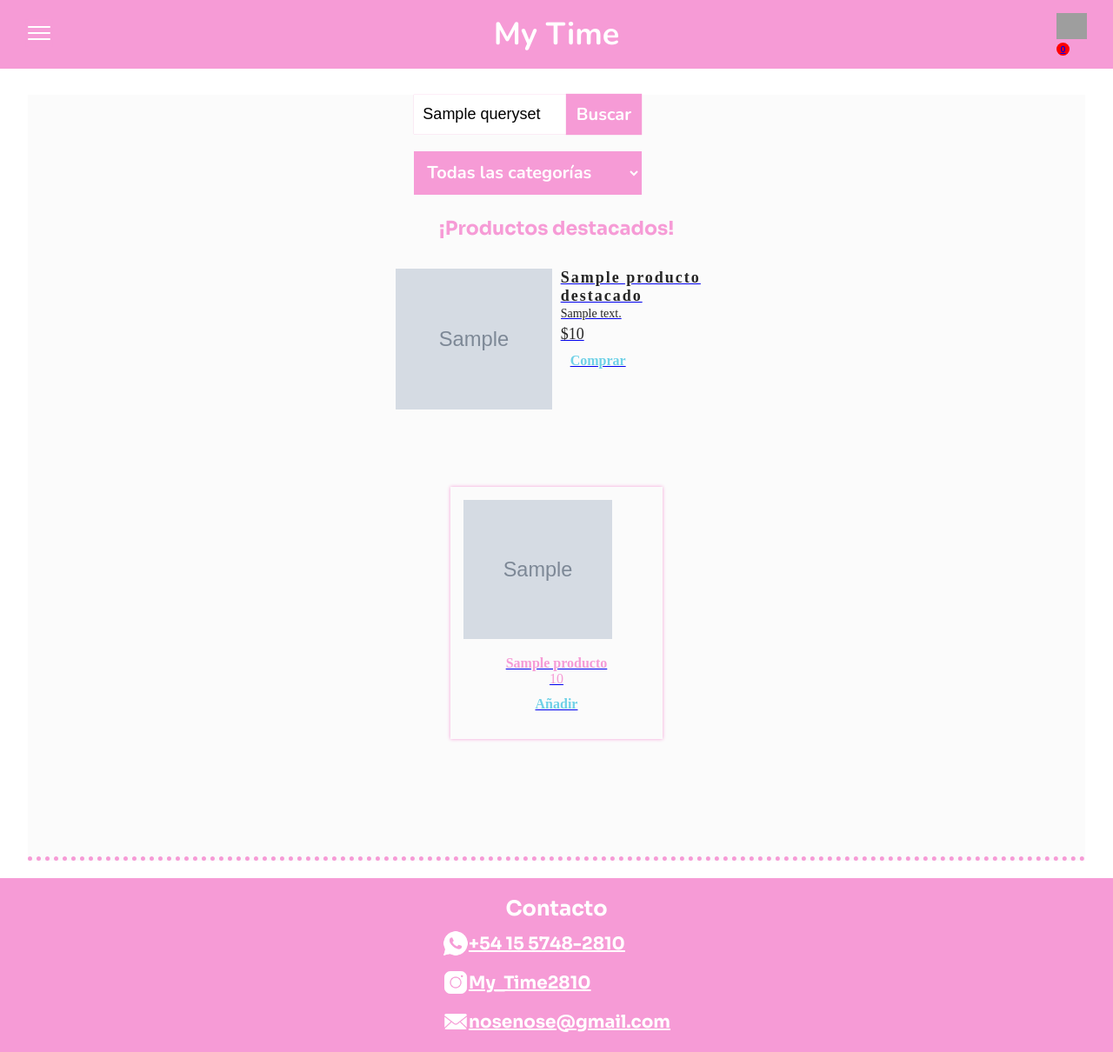
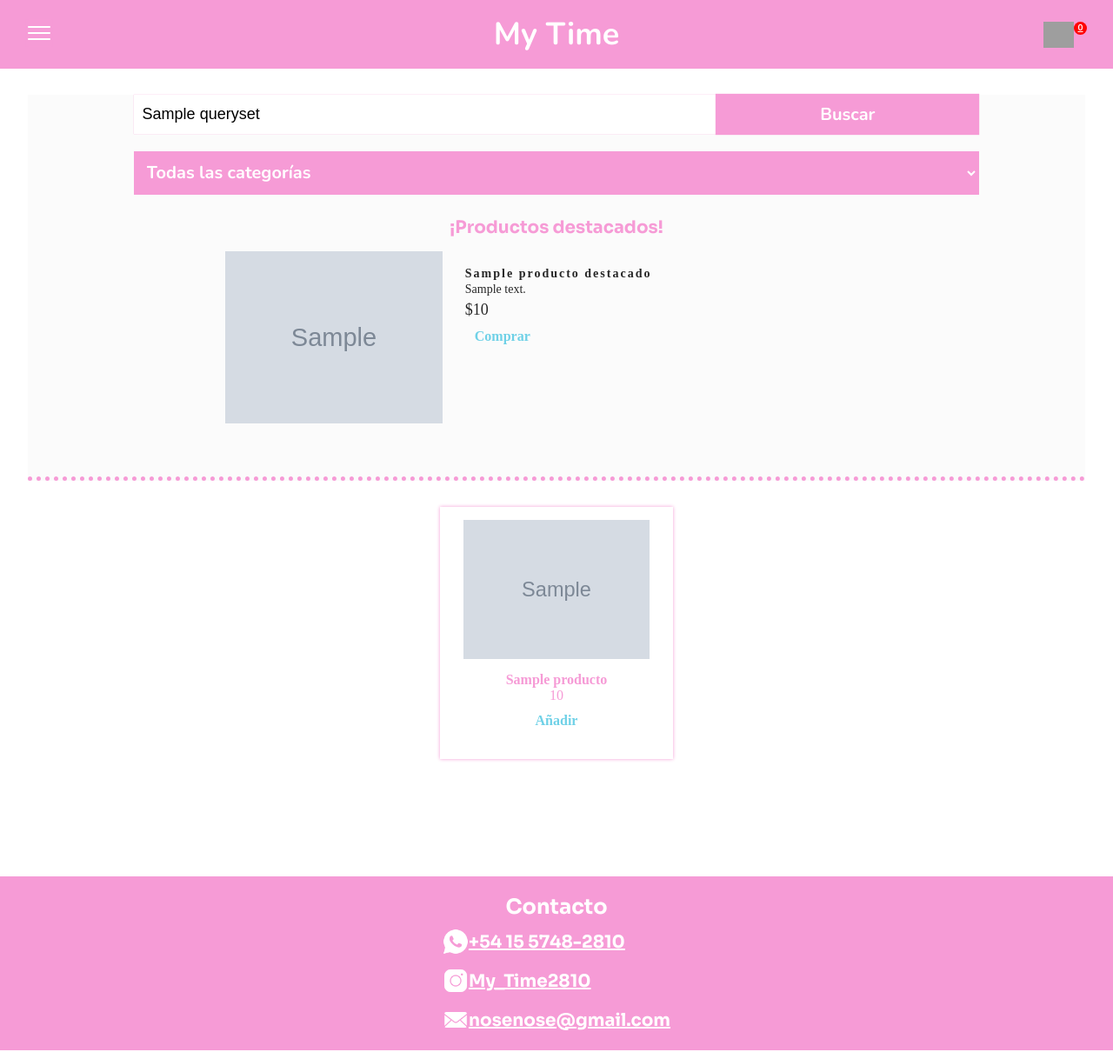
Before and after one commit to TomixLoL/MyTime, a Django app: template project/apps/productos/templates/index.html in a window 1280 px wide. Shown: the whole page at 87% size. Run offline with Django 4.2, Linux system fonts and the light colour scheme; the template is opened without the code that fills it: most values are stand-ins (such as "Sample title", 1, 10 or a date in 2020); grey boxes marked "Sample" are stand-in pictures; some web fonts are replaced; grey boxes are pictures that could not be loaded.

Commit message:
Arreglo detalles #2

```diff
--- a/project/apps/productos/templates/base.html
+++ b/project/apps/productos/templates/base.html
@@ -16,8 +16,6 @@
 
     {% include 'footer.html' %}
 
-<script src="{% static 'js/detail.js' %}"></script>
-
 </body>
 
 
--- a/project/apps/productos/templates/header.html
+++ b/project/apps/productos/templates/header.html
@@ -13,12 +13,10 @@
             </svg>
         </div>
         <h1>My Time</h1>
-        <div class="carrito">
-            <a href= "{% url 'carrito:carrito' %}">
-                <img src="{% static 'img/carrito.png' %}" alt="carrito" srcset="">
-                <span class="circulo">{{ request.session.carrito.items|length }}</span>
-            </a>
-        </div>
+        <a class="carrito" href= "{% url 'carrito:carrito' %}">
+            <img src="{% static 'img/carrito.png' %}" alt="carrito" srcset="">
+            <span class="circulo">{{ request.session.carrito.items|length }}</span>
+        </a>
     </header>
 
     <div class="aside-menu token-menu" id="aside">
--- a/project/apps/productos/templates/index.html
+++ b/project/apps/productos/templates/index.html
@@ -6,7 +6,7 @@
 
     <section class="bienvenida">
         <!-- Filtro y buscador -->
-        <form method="get" action="">
+        <form class="buscador-form" method="get" action="">
 
             <!-- Buscador -->
             <div class="buscador">
@@ -28,8 +28,7 @@
         <h2>¡Productos destacados!</h2>
         <div class="productos-destacados">
             {% for producto_destacado in productos_destacados %}
-                <a href="{% url 'productos:producto_detail' producto_destacado.id %}">
-                    <div class="producto-destacado">
+                <a class="producto-destacado" href="{% url 'productos:producto_detail' producto_destacado.id %}">
                         <img src="{{ producto_destacado.imagen_producto.url }}" alt="{{ producto_destacado.nombre }}">
                         <div class="producto-destacado-info">
                             <h5>{{ producto_destacado.nombre }}</h5>
@@ -37,17 +36,16 @@
                             <p class="precio">${{ producto_destacado.precio }}</p>
                             <button>Comprar</button>
                         </div>
-                    </div>
                 </a>
             {% endfor %}
         </div>
     {% endif %}
+    </section>
 
     <!-- Productos generales -->
     <section class="todosProd">
         {% for producto in object_list %}
-            <div class="producto">
-                <a href="{% url 'productos:producto_detail' producto.id %}">
+                <a href="{% url 'productos:producto_detail' producto.id %}" class="producto">
                     <img src="{{ producto.imagen_producto.url }}" alt="Portada">
                     <div class="card">
                         <h5>{{ producto.nombre }}</h5>
@@ -55,7 +53,6 @@
                         <button>Añadir</button>
                     </div>
                 </a>
-            </div>
 
         {% endfor %}
     </section>
--- a/project/static/css/header.css
+++ b/project/static/css/header.css
@@ -59,11 +59,18 @@ header img{
     z-index: 500;
 }
 
-div.carrito{
+.carrito{
     width: 30%;
     display: flex;
     justify-content: end;
     z-index: 500;
+    color: white;
+
+}
+
+.carrito span{
+    color: white;
+    text-decoration: none;
 }
 
 .circulo{
--- a/project/static/css/index.css
+++ b/project/static/css/index.css
@@ -44,25 +44,36 @@ h2{
     text-align: center;
 }
 
-.bienvenida h2{
+.bienvenida h2 {
     margin-top: 25px;
+
 }
 
-div.buscador{
+.buscador-form{
+    width: 100%;
+    display:flex;
+    flex-direction: column;
+    align-items: center;
+    justify-content: center;
+}
+
+.buscador {
     width: 80%;
     display: flex;
     align-items: center;
     justify-content: center;
     height: 45px;
     margin-bottom: 20px;
+
 }
 
-div.buscador input, div.buscador button{
+.buscador input,
+.buscador button {
     height: 100%;
     box-shadow: 0px 0px 1px var(--primario);
 }
 
-#bienvenida-buscador{
+#bienvenida-buscador {
     width: 69%;
     padding: 0px 10px;
     outline: none;
@@ -96,22 +107,23 @@ select.categorias-select{
     font-size: 20px;
 }
 
-select.categorias-select::-ms-expand{
+select.categorias-select::-ms-expand {
     outline: none;
 }
 
-div.productos-destacados{
+.productos-destacados {
     margin-top: 24px;
     width: 100%;
     height: fit-content;
     display: flex;
     align-items: center;
     flex-direction: column;
-    justify-content: space-around;
+    justify-content: center;
     gap: 25px;
+    flex-wrap: wrap;
 }
 
-.producto-destacado{
+.producto-destacado {
     text-decoration: none;
     width: 100%;
     height: 180px;
@@ -192,11 +204,12 @@ section.todosProd{
     flex-wrap: wrap;
 }
 
-div.producto{
+.producto {
+    text-decoration: none;
     flex: 1;
     width: fit-content;
-    min-width: 48%;
-    max-width: 48%;
+    min-width: 88%;
+    max-width: 88%;
     min-height: 260px;
     max-height: 260px;
     display: flex;
@@ -209,30 +222,30 @@ div.producto{
     box-shadow: 0px 0px 4px var(--primario);
 }
 
-div.producto img{
+.producto img {
     overflow: visible !important;
-    object-fit:fill;
-    vertical-align:auto;
+    object-fit: contain;
+    vertical-align: auto;
     box-sizing: content-box;
     overflow-clip-margin: content-box;
-    max-height: 130px;
-    min-height: 130px;
+    max-height: 150px;
+    min-height: 150px;
     width: 80%;
 }
 
-div.card {
+.card {
     display: flex;
     flex-direction: column;
     align-items: center;
-    height: 90px;
+    height: 120px;
     font-family: "Cantarell";
     text-align: center;
-    margin-top: 15px    ;
+    margin-top: 15px;
     color: var(--primario);
     width: 100%;
 }
 
-div.card h5{
+.card h5 {
     width: 80%;
     white-space: nowrap;
     overflow: hidden;
@@ -253,18 +266,97 @@ div.card h5{
     margin-top: 10px;
 }
 
+@media (min-width:225px) {
+    .producto-destacado h5 {
+        font-size: 14px;
+    }
+
+    .producto {
+        min-width: 80%;
+        max-width: 80%;
+        margin-bottom: 15px;
+        min-height: 300px;
+    }
+
+    .producto img {
+        max-height: 170px;
+        min-height: 170px;
+    }
+
+}
+
+@media (min-width:425px) {
+
+    .producto-destacado h5 {
+        font-size: 14px;
+    }
+
+
+    .producto-destacado img {
+        width: 230px;
+        height: 100%;
+    }
+
+
+    .producto {
+        min-width: 80%;
+        max-width: 80%;
+        margin-bottom: 15px;
+        min-height: 270px;
+    }
+
+    .producto img {
+        max-height: 170px;
+        min-height: 170px;
+    }
+
+    h2 {
+        font-size: 20px;
+    }
+
+}
 
 
 
-@media (max-width:840px) {
+
+@media (min-width:530px) {
+    .producto {
+        min-width: 48%;
+        max-width: 48%;
+    }
+    .producto-destacado img {
+        width: 250px;
+        height: 110%;
+    }
+}
 
 
 
-    div.producto img{
-        max-height: 150px;
+@media (min-width:768px) {
+    .producto {
+        min-width: 35%;
+        max-width: 35%;
+    }
+    .producto-destacado img {
+        width: 250px;
+        height: 110%;
+    }
+}
+
+@media (min-width:840px) {
+
+    .producto-destacado img {
+        width: 250px;
+        height: 110%;
+    }
+
+
+    .producto img {
+        max-height: 170px;
         min-height: 150px;
     }
-    div.producto{
+
+    .producto {
         max-height: 270px;
         min-height: 270px;
         min-width: 40%;
@@ -273,70 +365,42 @@ div.card h5{
 
 }
 
-@media (max-width:420px) {
-    a.producto-destacado img{
-        width: 150px;
-        height: 75%;
-    }
-
-
-    div.producto{
-        min-width: 80%;
-        max-width: 80%;
-        margin-bottom: 15px;
-        min-height: 270px;
-    }
-    h2{
-        font-size: 20px;
-    }
-}
-
-@media (max-width:760px) {
-    div.producto{
-        min-width: 40%;
-        max-width: 40%;
-    }
-}
-
-@media (max-width:530px) {
-    div.producto{
-        min-width: 48%;
-        max-width: 48%;
-    }
-}
 
 
 @media (min-width:870px) {
 
-    main{
+    main {
         padding: 20px 20px;
     }
 
-    div.productos-destacados{
+    .productos-destacados {
         flex-direction: row;
         margin-bottom: 50px;
+
     }
 
-    section.bienvenida{
+    section.bienvenida {
         border-bottom: 5px dotted var(--primario);
     }
 
-    div.producto{
-        min-width: 0%;
-        max-width: 20%;
+    .producto {
+        min-width: 22%;
+        max-width: 22%;
         min-height: 290px;
         max-height: 290px;
     }
-    div.producto img{
+
+    .producto img {
         max-height: 160px;
         min-height: 160px;
         width: 80%;
     }
-    a.producto-destacado{
+
+    .producto-destacado {
         gap: 16px;
     }
 
-    a.producto-destacado img{
+    .producto-destacado img {
         width: 250px;
         height: 110%;
     }
--- a/project/static/js/detail.js
+++ b/project/static/js/detail.js
@@ -43,7 +43,7 @@ formulario.addEventListener("submit", (e)=>{
 
     modal.style.display = "flex"
     setTimeout(() => {
-      modal.style.display = "none "
+    modal.style.display = "none "
     }, 2000);
 })
 
```
Also changed, not shown: other parts of project/static/css/index.css (+36 -29 lines), project/apps/carrito/templates/tienda.html (+11 -28 lines), project/apps/productos/templates/producto_detail.html (+9 -5 lines), project/media/imagen-categoria/Logo.jpg (added), project/media/imagen-producto/PoroDibujo.png (added), project/media/imagenes-producto/desaparecidos.jpg (added).
